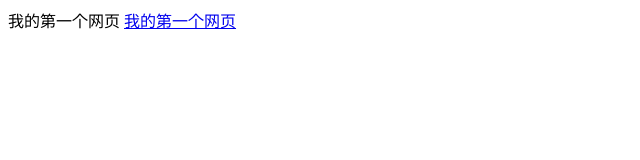
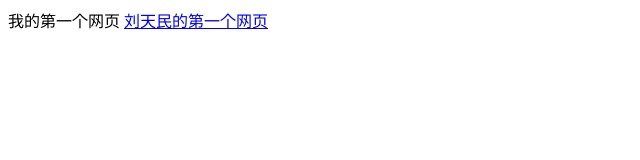
Before and after one commit to bcmmax/windowsliu.github.io, a plain HTML site: page index.html in a window 1280 px wide. Shown: the whole page, without its empty margins (0-640 px from the left). Drawn offline with Linux system fonts and the light colour scheme.

Commit message:
Update index.html

```diff
--- a/index.html
+++ b/index.html
@@ -1,2 +1,2 @@
 <hand>我的第一个网页</hand>
-<a href="http://Windowsliu.github.io">我的第一个网页</a>
+<a href="http://Windowsliu.github.io">刘天民的第一个网页</a>
```
